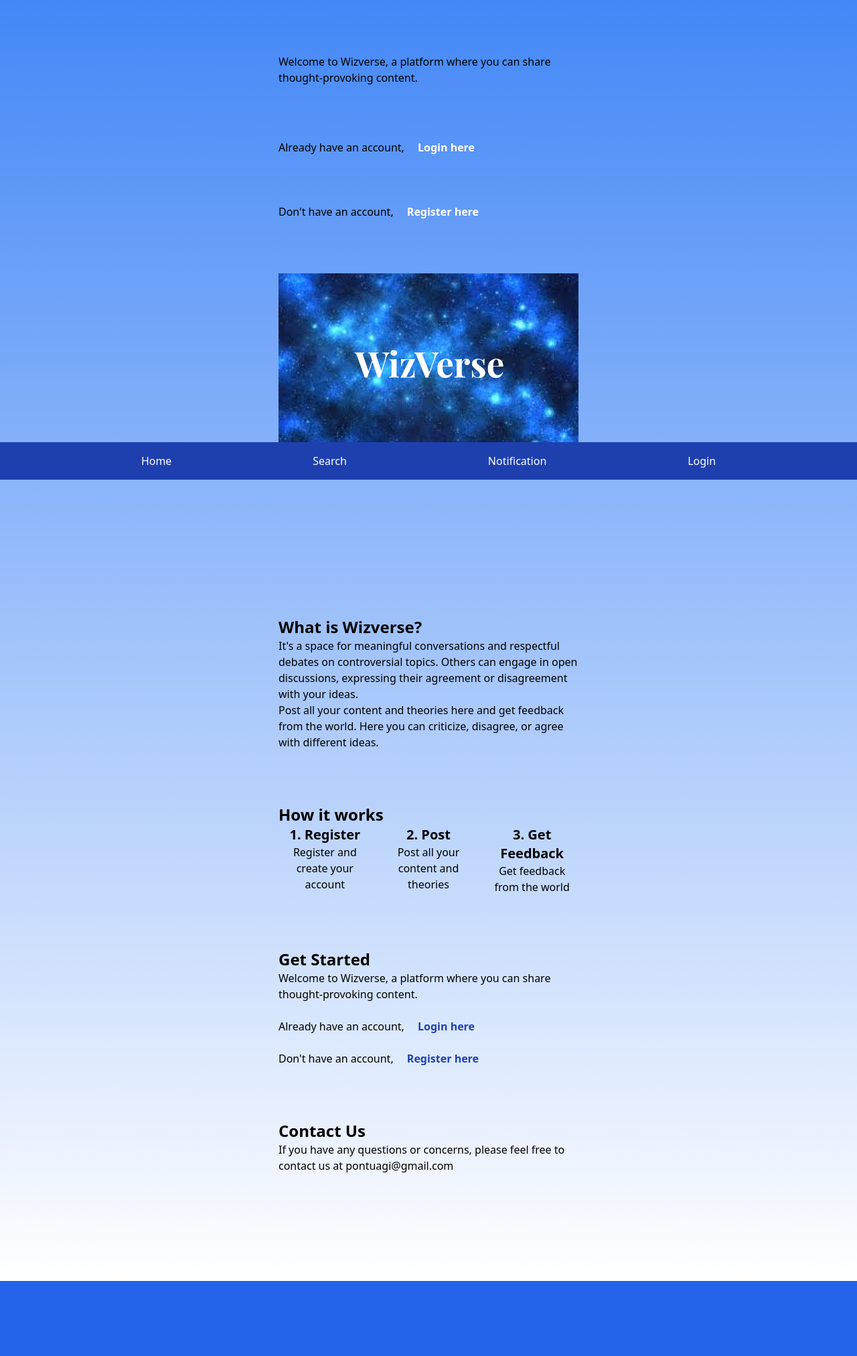
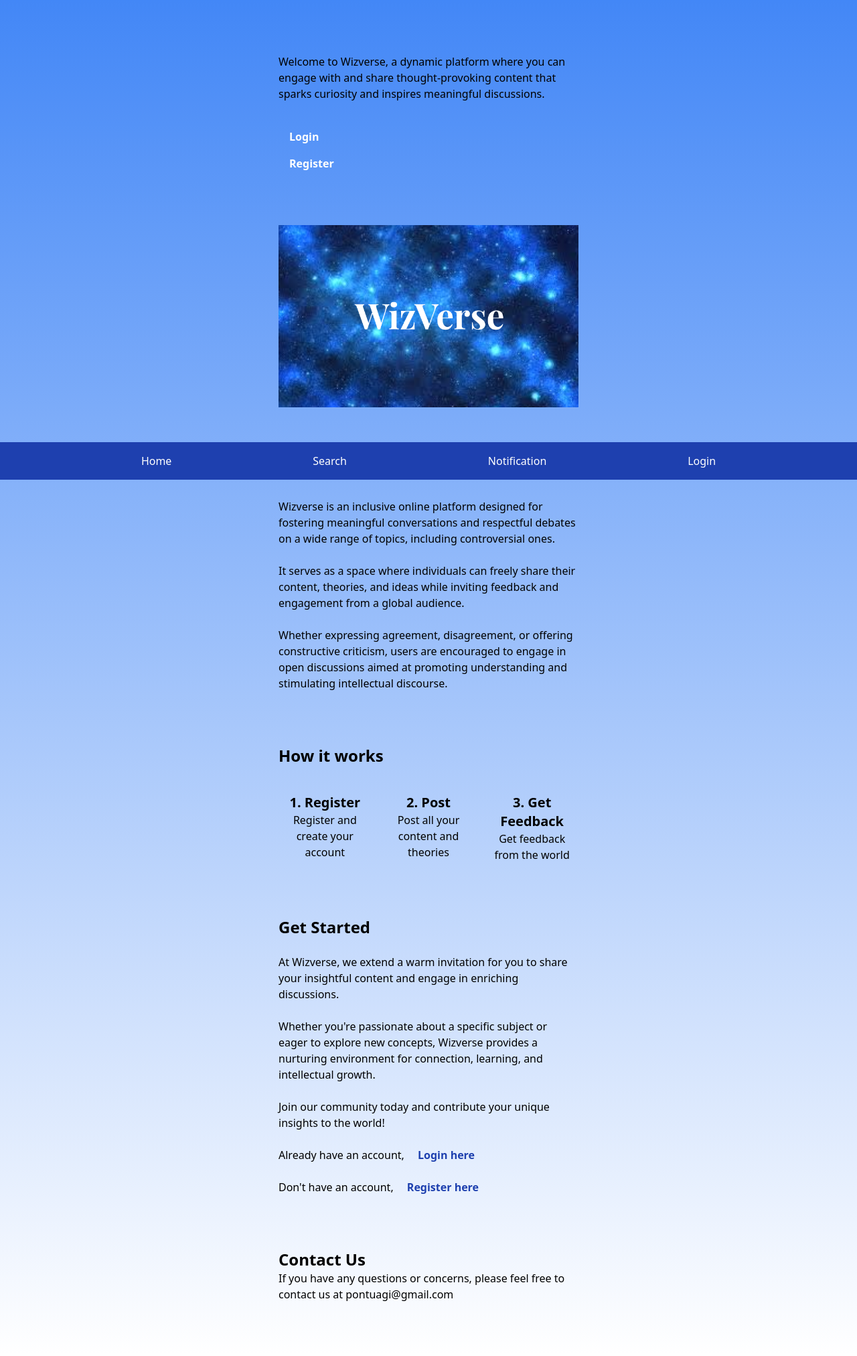
Before and after one commit to Pontuagi/wizverse, a Django app: page / in a window 1280 px wide. Shown: the part 84-2108 px from the top of the page at 67% size. Before the commit the page ends 1996 px from the top, so only its background shows below. Run offline with Django 5.2, Linux system fonts and the light colour scheme.

Commit message:
Adding more content to landing page

```diff
--- a/users/templates/landing.html
+++ b/users/templates/landing.html
@@ -13,20 +13,25 @@
         </div>
     </header>
 
+    <div class="px-2">
     <div class="container max-w-md mx-auto mt-20 mb-20 ">
         <div class="max-w-md mx-auto w-full">
-            <p>Welcome to Wizverse, a platform where you can share thought-provoking content.</p>
-            <ul class="my-4 mt-20">
+            <p>
+                Welcome to Wizverse,
+                a dynamic platform where you can engage with and
+                share thought-provoking content that sparks curiosity and
+                inspires meaningful discussions.
+            </p>
+
+        </div>
+
+        <div class="max-w-md mx-auto mt-10 mb-10">
+            <ul>
+                <li class="mb-4">
+                    <a href="{% url 'login' %}" class="button bg-teal-600 hover:bg-teal-700 text-white font-bold py-2 px-4 rounded">Login</a>
+                </li>
                 <li>
-                    <button>
-                        Already have an account, <a href="{% url 'login' %}" class="button bg-teal-600 hover:bg-teal-700 text-white font-bold py-2 px-4 rounded mt-4">Login here</a>
-                    </button>
-                </li>
-                <br> <br> <br>
-                <li>
-                    <button>
-                        Don't have an account, <a href="{% url 'register' %}" class="button bg-teal-600 hover:bg-teal-700 text-white font-bold py-2 px-4 rounded mt-4">Register here</a>
-                    </button>
+                    <a href="{% url 'register' %}" class="button bg-teal-600 hover:bg-teal-700 text-white font-bold py-2 px-4 rounded">Register</a>
                 </li>
             </ul>
         </div>
@@ -39,17 +44,23 @@
     <div class="container mx-auto mt-20 mb-20">
         <div class="max-w-md mx-auto">
             <h2 class="text-2xl font-bold text-teal-600">What is Wizverse?</h2>
+            <br>
             <p>
-                It's a space for meaningful conversations and respectful debates on controversial topics. Others can engage in open discussions, expressing their agreement or disagreement with your ideas.
+                Wizverse is an inclusive online platform designed for fostering meaningful conversations and respectful debates on a wide range of topics, including controversial ones.
             </p>
+            <br>
             <p>
-                Post all your content and theories here and get feedback from the world. Here you can criticize, disagree, or agree with different ideas.
+                It serves as a space where individuals can freely share their content, theories, and ideas while inviting feedback and engagement from a global audience.
+            </p>
+            <br>
+            <p>
+                Whether expressing agreement, disagreement, or offering constructive criticism, users are encouraged to engage in open discussions aimed at promoting understanding and stimulating intellectual discourse.
             </p>
         </div>
 
         <div class="max-w-md mx-auto mt-20 mb-20">
             <h2 class="text-2xl font-bold text-teal-600">How it works</h2>
-            <div class="grid grid-cols-1 md:grid-cols-3 gap-4">
+            <div class="grid grid-cols-1 md:grid-cols-3 gap-4 mt-10">
                 <div class="text-center">
                     <h3 class="text-xl font-bold text-teal-600">1. Register</h3>
                     <p>Register and create your account</p>
@@ -68,7 +79,13 @@
         <div class="max-w-md mx-auto mt-20 mb-20">
             <h2 class="text-2xl font-bold text-teal-600">Get Started</h2>
             <p>
-                Welcome to Wizverse, a platform where you can share thought-provoking content.
+                <br>
+                At Wizverse, we extend a warm invitation for you to share your insightful content and engage in enriching discussions.
+                <br> <br>
+                Whether you're passionate about a specific subject or eager to explore new concepts, Wizverse provides a nurturing environment for connection, learning, and intellectual growth.
+                <br> <br>
+                Join our community today and contribute your unique insights to the world!
+
                 <br> <br>
 
                 Already have an account, <a href="{% url 'login' %}" class="button bg-teal-600 hover:bg-teal-700 text-blue-800 font-bold py-2 px-4 rounded mt-4">Login here</a>
@@ -84,7 +101,7 @@
             </p>
         </div>
     </div>
-
+    </div>
 
     <footer class="bg-blue-800 fixed bottom-0 mt-20 w-full">
         <div class="flex justify-evenly py-4">
```
